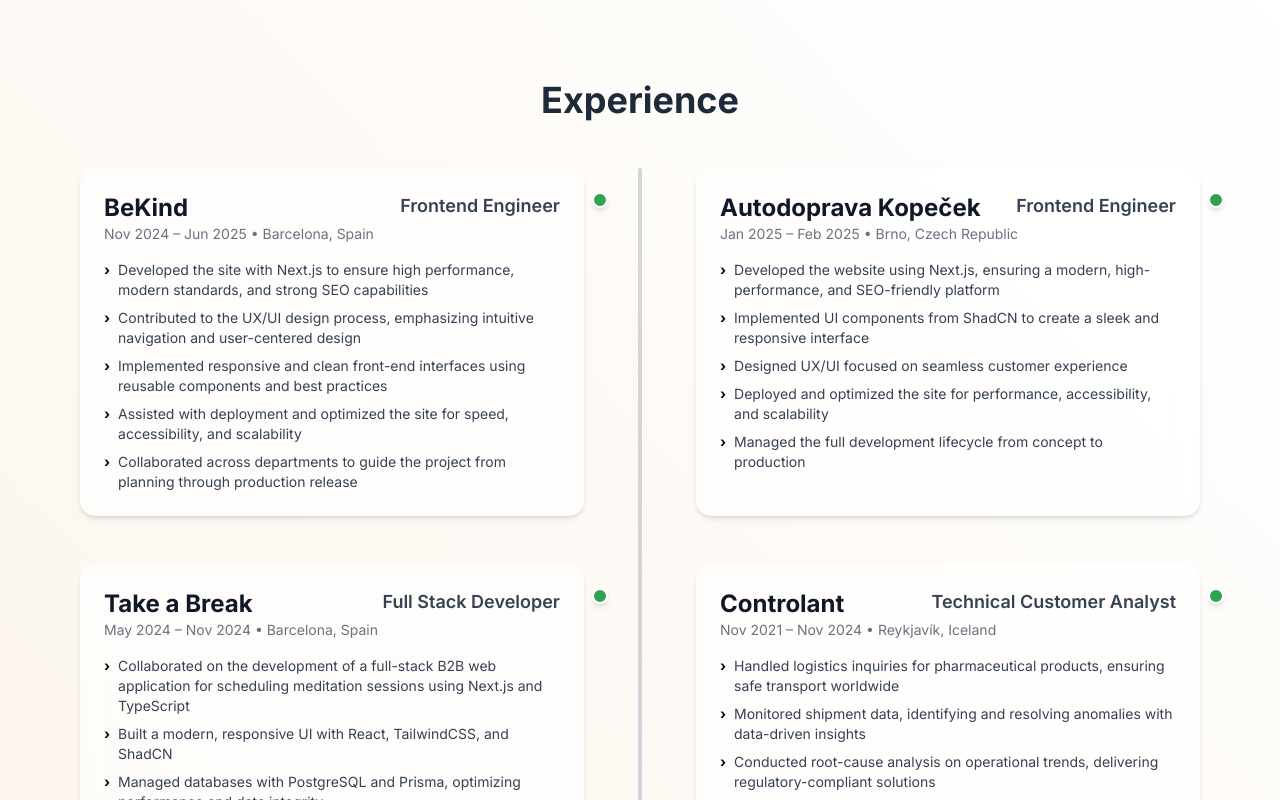
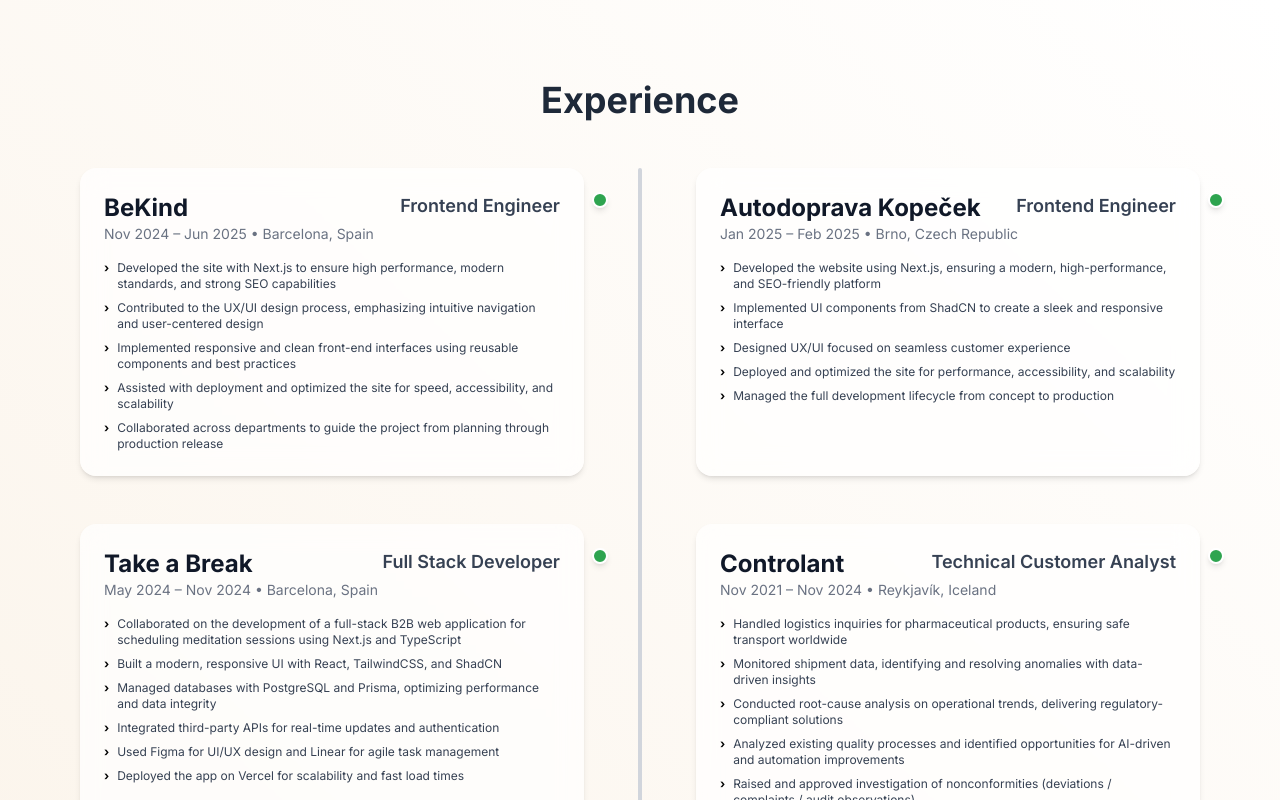
Before and after one commit to lukaskourilcz/nxt-portfolio, a Next.js app: page /components/experience in a window 1280 px wide. Shown: the top 800 px of the page. Built offline with nearby package versions, Linux system fonts and the light colour scheme.

Commit message:
experience section done

```diff
--- a/src/app/components/experience/page.js
+++ b/src/app/components/experience/page.js
@@ -120,8 +120,8 @@ export default function ExperienceSection() {
 
 <ul className="mt-4 space-y-2 text-gray-700">
   {exp.responsibilities.map((res, j) => (
-                  <li key={j} className="flex items-start gap-2 text-sm">
-                    <span className="text-black font-bold" >›</span>
+    <li key={j} className="flex items-start gap-2 text-xs">
+      <span className="text-black font-bold">›</span>
       <span>{res}</span>
     </li>
   ))}
```
Lines whose indentation alone changed are shown as unchanged.
